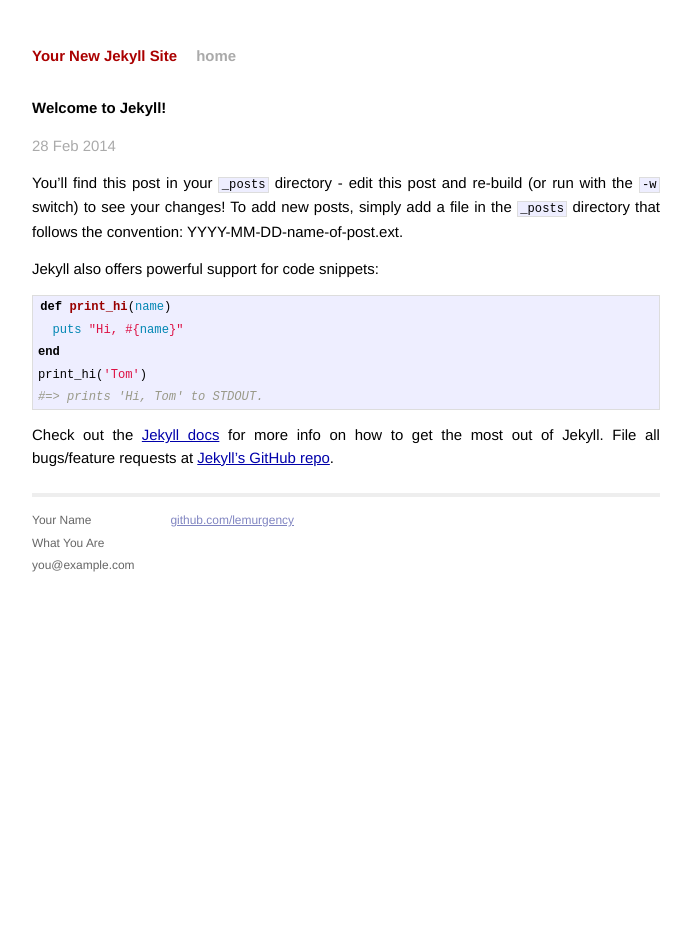
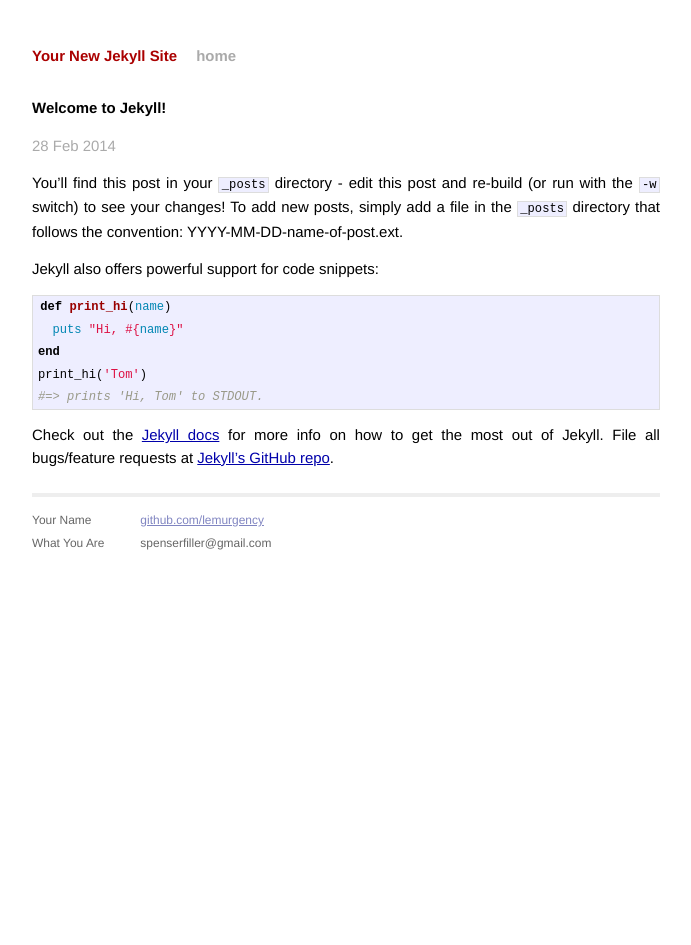
Before and after one commit to lemurgency/lemurgency.github.io, a Jekyll site: the page built from _posts/2014-02-28-welcome-to-jekyll.markdown, in a window 1280 px wide. Shown: the whole page, without its empty margins (294-985 px from the left). Built offline with Jekyll 4.4.1, drawn with Linux system fonts in a browser that asks for light colours; Markdown is read by kramdown in place of the engine named in the settings.

Commit message:
Add email

```diff
--- a/_layouts/default.html
+++ b/_layouts/default.html
@@ -28,13 +28,13 @@
               <p>
                 Your Name<br />
                 What You Are<br />
-                you@example.com
+
               </p>
             </div>
             <div class="contact">
               <p>
                 <a href="https://github.com/yourusername">github.com/lemurgency</a><br />
-
+              spenserfiller@gmail.com
               </p>
             </div>
           </div>
```
